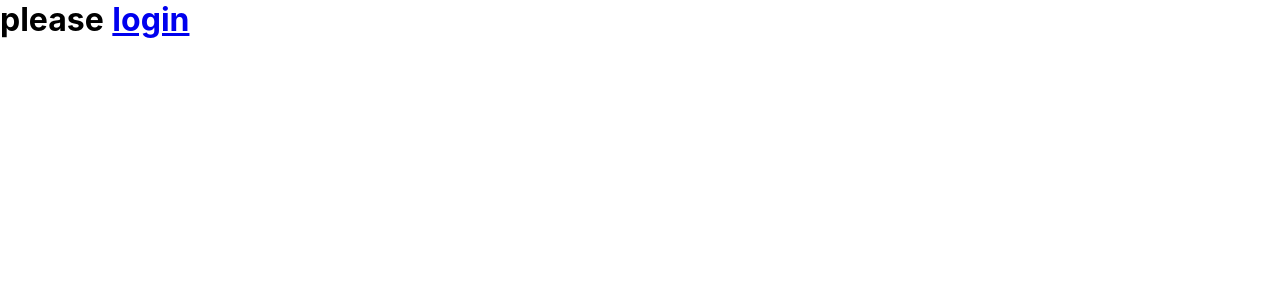
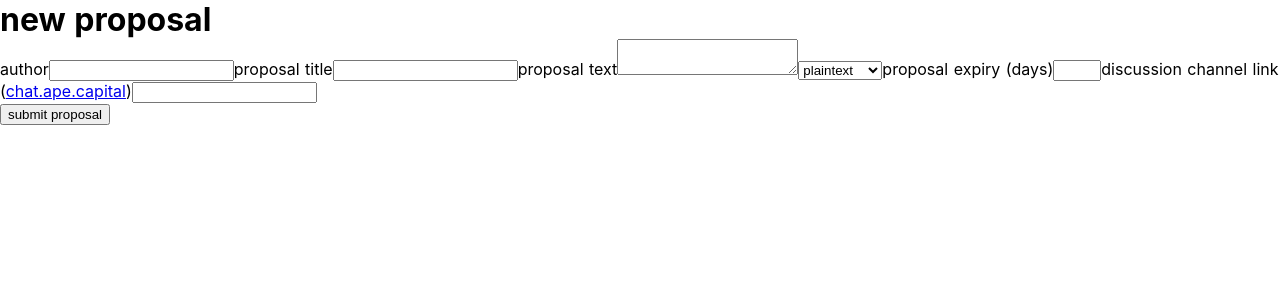
Before and after one commit to ryancirish/ape, a Nuxt app in the folder ape/: page /propose in a window 1280 px wide. Shown: the top 300 px of the page. Built offline with nearby package versions, Linux system fonts and the light colour scheme.

Commit message:
fixing prop to no login

```diff
--- a/ape/pages/login.vue
+++ b/ape/pages/login.vue
@@ -33,6 +33,11 @@ export default {
 		)
 		await client.handleAuthorizationResponse()
     const refresh_token = client.getRefreshToken()
+    client.authorizeWithAuthFlowResponse(
+          receivedQueryParameters,
+          expectedStateValue,
+          redirectUri
+    )
     sessionStorage.setItem('_refresh_token', refresh_token)
     console.log(client)
   	},
--- a/ape/pages/propose.vue
+++ b/ape/pages/propose.vue
@@ -1,14 +1,10 @@
 <template>
 	<div id="entry_proposal" class="">
 		<div class="w-90 center h-auto pb6">
-			<div v-if="disp" class="tc">
-				<h1>please <NuxtLink to="/login"> login </NuxtLink></h1>
-			</div>
-
-			<main v-if="!disp">
+			<main v-if="">
 				<div class="tc w-100 mb4">
 					<h1 class="f1 tc dib-ns mr4">new proposal</h1>
-					<article class="mw5 center bg-white br3 pa3 pa4-ns mv3 ba b--black-10 dib-ns v-mid">
+<!-- 					<article class="mw5 center bg-white br3 pa3 pa4-ns mv3 ba b--black-10 dib-ns v-mid">
 					  <div class="tc" v-if="fetchedUser">
 					    <img src="https://c402277.ssl.cf1.rackcdn.com/photos/18331/images/carousel_small/Mountain_Gorilla_Uganda_WW267058.jpg?1576515791" class="br-100 h4 w4 dib ba b--black-05 pa2" title="Photo of a kitty staring at you">
 					    <div class="">
@@ -19,11 +15,14 @@
 					  <div v-else>
 					  	<img src="../static/loading.gif">
 					  </div>
-					</article>
+					</article> -->
 				</div>
 
 				<div class="w-100">
 					<div class="center w-50-ns">
+            <label class="f3 b db mb2">author</label>
+            <input class="input-reset ba b--black-20 pa2 mb2 db w-100" type="text" v-model="author">
+
 					  <label class="f3 b db mb2">proposal title</label>
 					  <input class="input-reset ba b--black-20 pa2 mb2 db w-100" type="text" v-model="title">
 
@@ -82,7 +81,8 @@ export default {
     	visButton: true,
     	metadata: null,
     	man: null,
-      typeSelect: 'text/plain'
+      typeSelect: 'text/plain',
+      author: ''
     }
   },
 
@@ -133,7 +133,7 @@ export default {
     	//time to calc if expired, may be a couple ms different from the tx time
     	let now = moment().format()
     	let n = `time: ${now}  `
-    	let author = `author: ${this.fetchedUser.data.attributes.name}  `
+    	let author = `author: ${this.author}  `
     	let title = `title: ${this.title}  `
     	let expiry = `expiry: ${this.expIn} days  ` //eventually could timestamp exact expiry idk
 
@@ -218,36 +218,29 @@ export default {
   mounted() {
 
     //console.log(this.$fire.firestore.collection('proposals').add({test: 'test'}))
-  	if (!sessionStorage.getItem('mb_refresh_token')) {
-  		console.log('no token, running auth...')
-  		this.disp = true
+  	// if (!sessionStorage.getItem('mb_refresh_token')) {
+  	// 	console.log('no token, running auth...')
+  	// 	this.disp = true
 
-  	} else if (!sessionStorage.getItem('mb_timestart') || this.timeCheck(sessionStorage.getItem('mb_timestart'))) {
-  		console.log('token expired, running auth...')
-  		this.disp = true
-  	} else {
-  		console.log('token should be valid...')
-  		// could prob put this in vue datastore but meh do it on demand
-  		const AuthStr = 'Bearer '.concat(sessionStorage.getItem('mb_access_token'))
+  	// } else if (!sessionStorage.getItem('mb_timestart') || this.timeCheck(sessionStorage.getItem('mb_timestart'))) {
+  	// 	console.log('token expired, running auth...')
+  	// 	this.disp = true
+  	// } else {
+  	// 	console.log('token should be valid...')
+  	// 	// could prob put this in vue datastore but meh do it on demand
+  	// 	const AuthStr = 'Bearer '.concat(sessionStorage.getItem('mb_access_token'))
 
-  		//convert to try/catch, make it functional blah blah blah
-	  	axios.get('https://www.moneybutton.com/api/v1/auth/user_identity', { headers: { Authorization: AuthStr } })
-	  	 .then(response => {
-	  	     // If request is good...
-	  	     this.fetchedUser = response.data
-	  	     //this.getProfile(response.data.id, AuthStr) wait until scope is fixed
-	  	  })
-	  	 .catch((error) => {
-	  	     console.log('error ' + error);
-	  	  })
-
-  	}
-  },
-
-  watch: {
-    name(newName, oldName) {
-      console.log(newName, oldName)
-    }
+  	// 	//convert to try/catch, make it functional blah blah blah
+	  // 	axios.get('https://www.moneybutton.com/api/v1/auth/user_identity', { headers: { Authorization: AuthStr } })
+	  // 	 .then(response => {
+	  // 	     // If request is good...
+	  // 	     this.fetchedUser = response.data
+	  // 	     //this.getProfile(response.data.id, AuthStr) wait until scope is fixed
+	  // 	  })
+	  // 	 .catch((error) => {
+	  // 	     console.log('error ' + error);
+	  // 	  })
+  	// }
   },
 
   computed: {
```
